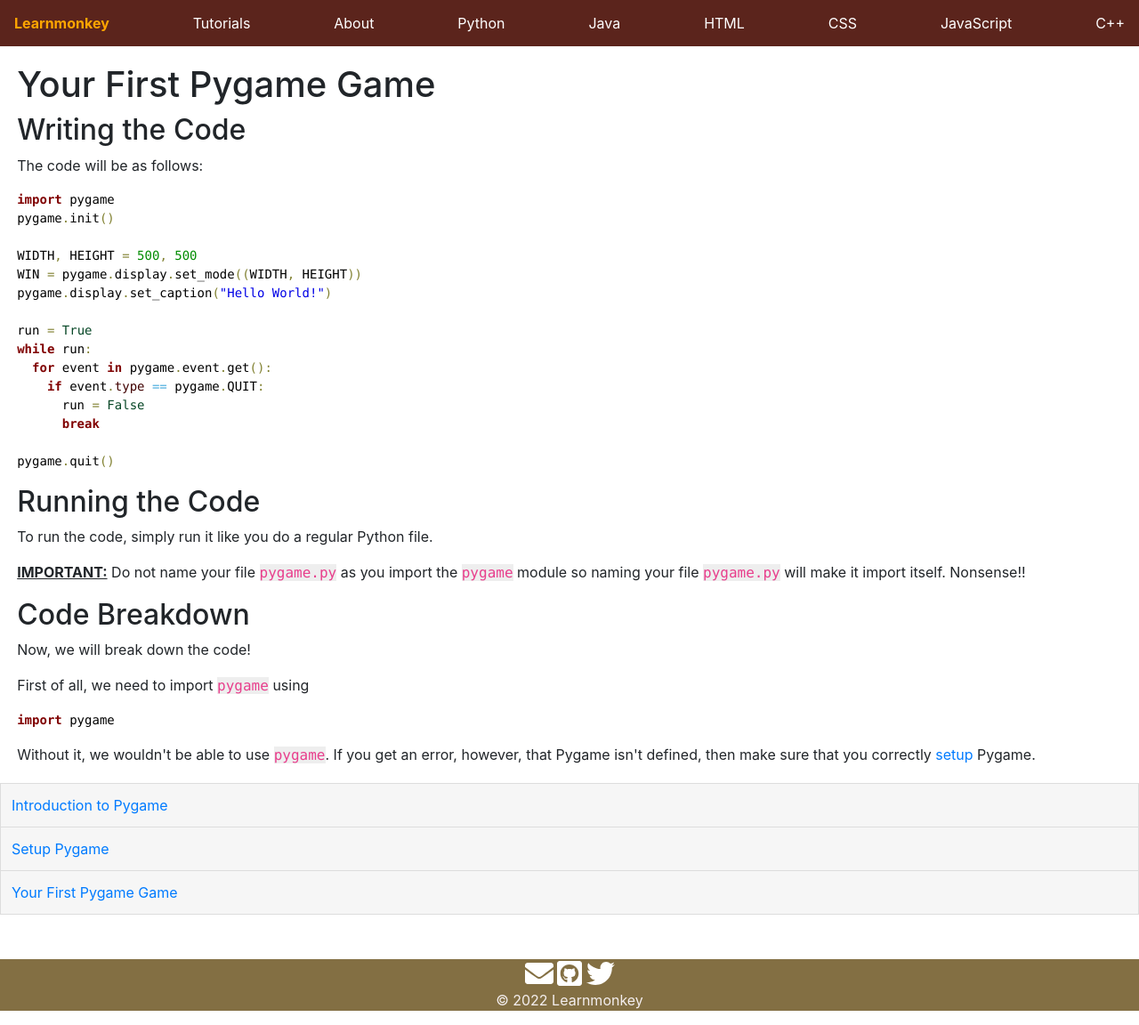
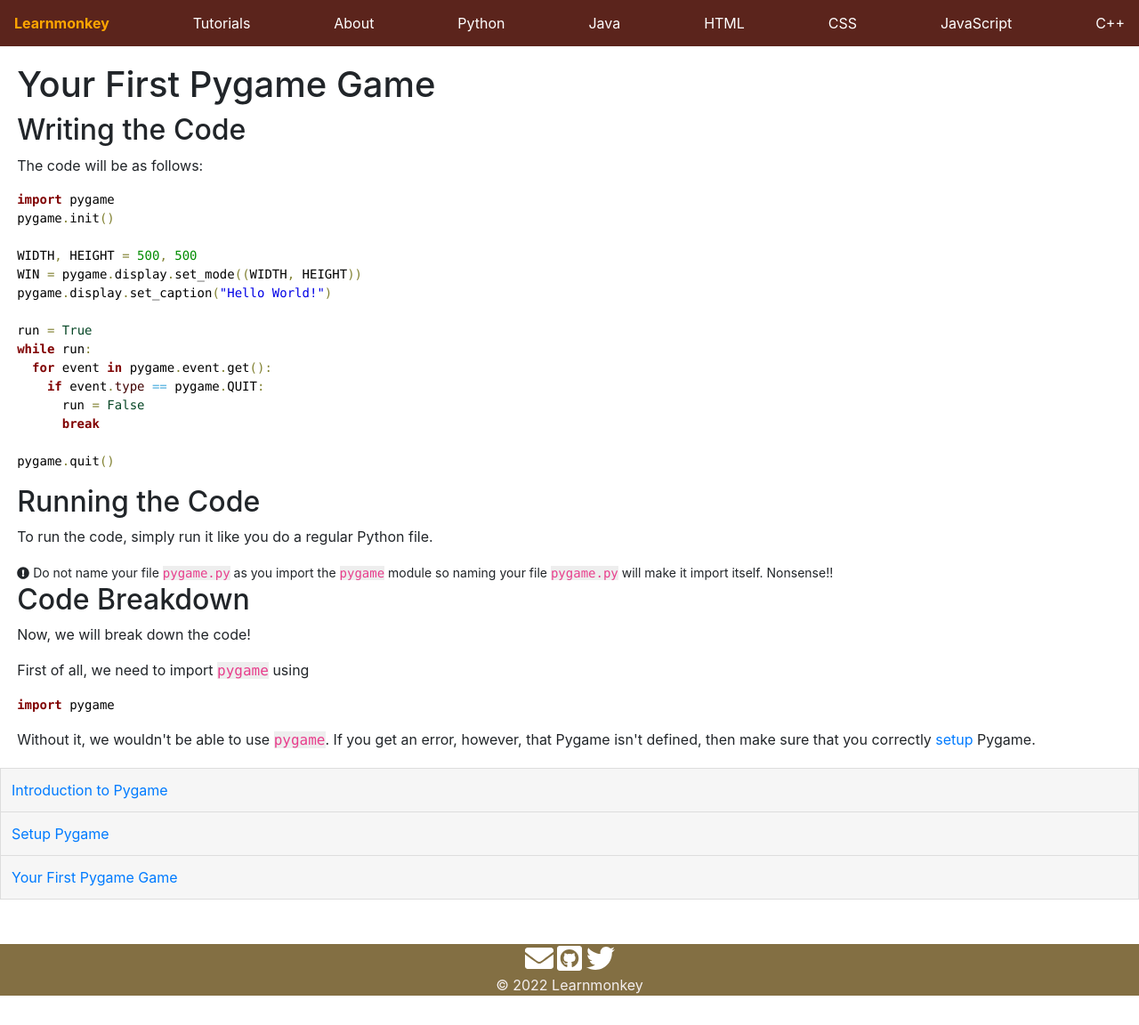
Before and after one commit to learnmonkey/learnmonkey.github.io, a Jekyll site: the page built from programming/python/pygame/first-game.html, in a window 1280 px wide and 1152 px high. Shown: the whole window at 89% size. Built offline with Jekyll 4.4.1, drawn with Linux system fonts in a browser that asks for light colours.

Commit message:
use font awesome exclamation circle for warnings

```diff
--- a/programming/python/pygame/first-game.html
+++ b/programming/python/pygame/first-game.html
@@ -30,7 +30,7 @@ pygame<span style='color:#808030; '>.</span>quit<span style='color:#808030; '>(<
 <section>
     <h2>Running the Code</h2>
     <p>To run the code, simply run it like you do a regular Python file.</p>
-    <p><b><u>IMPORTANT:</u></b> Do not name your file <code>pygame.py</code> as you import the <code>pygame</code> module so naming your file <code>pygame.py</code> will make it import itself. Nonsense!!</p>
+    <small><i class="fas fa-exclamation-circle"></i> Do not name your file <code>pygame.py</code> as you import the <code>pygame</code> module so naming your file <code>pygame.py</code> will make it import itself. Nonsense!!</small>
 </section>
 
 <section>
```
